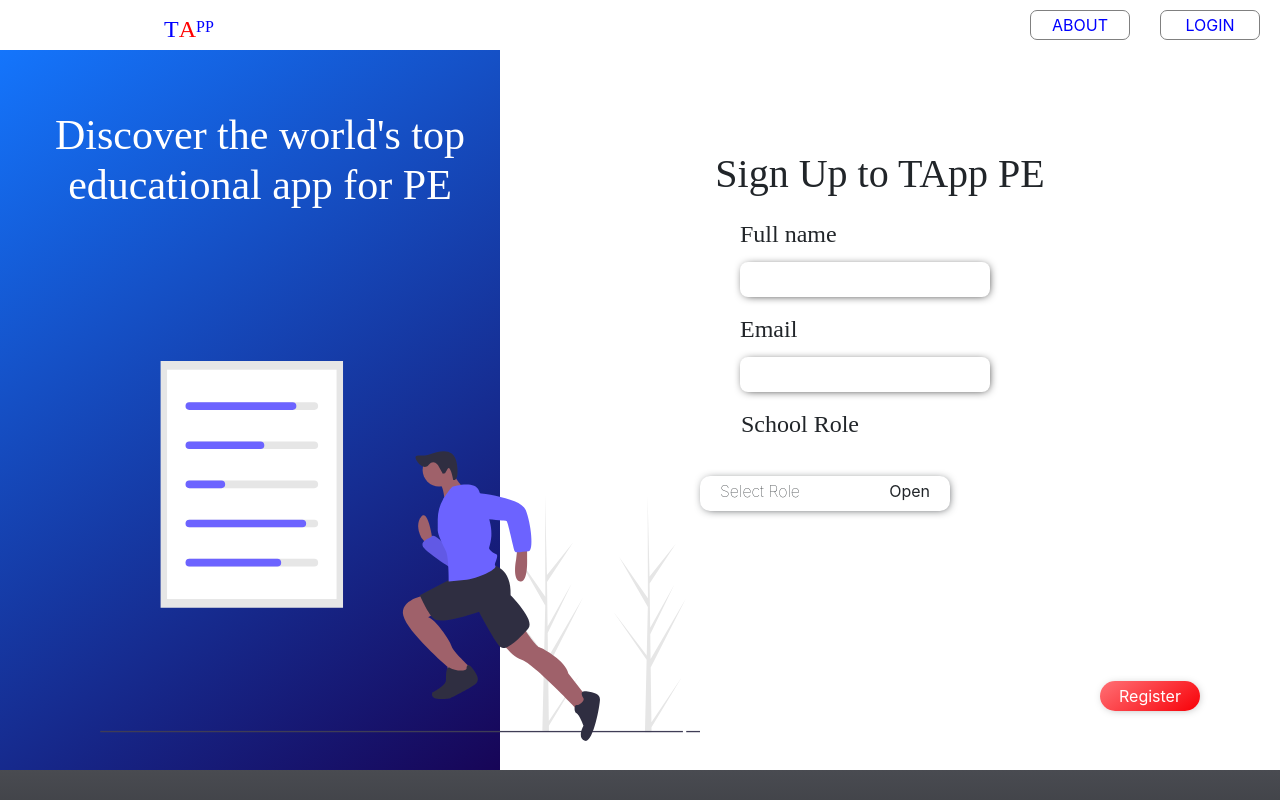
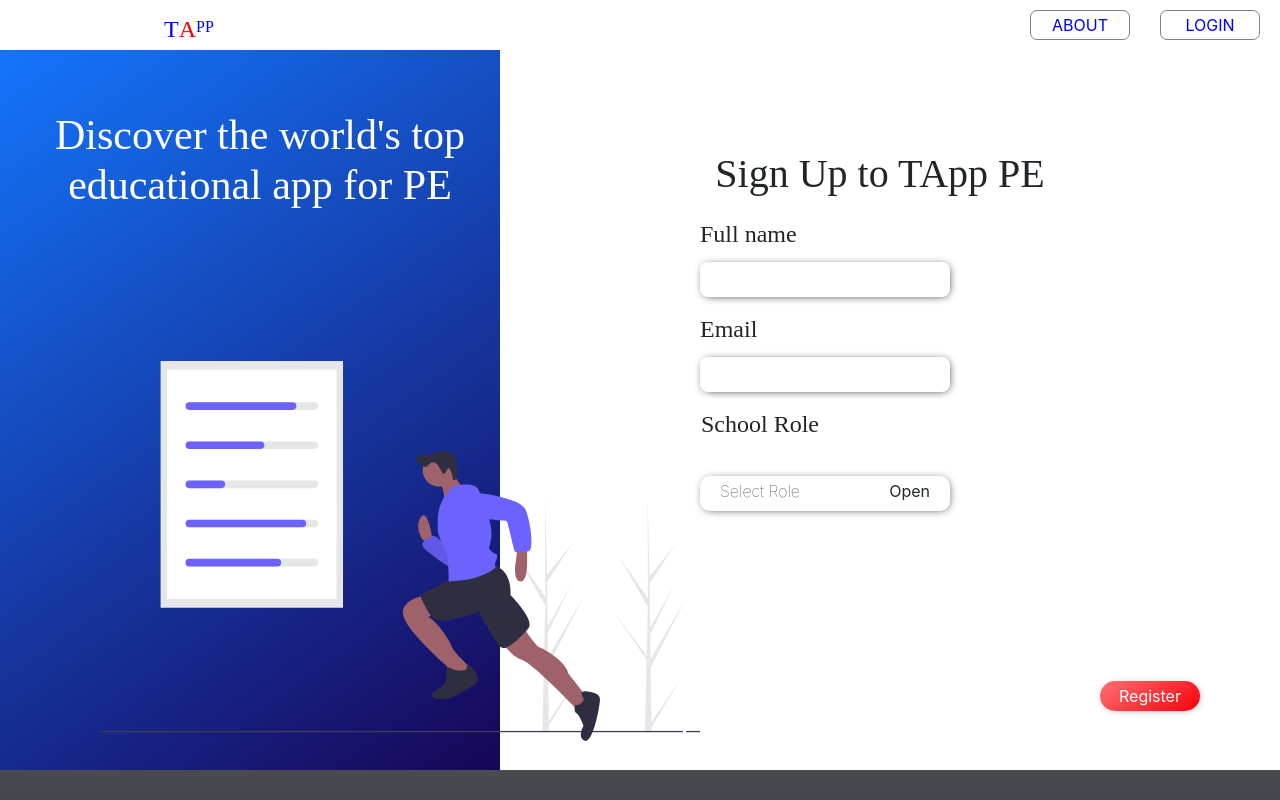
Before and after one commit to TAppPE/TApptest, a React (Create React App) app: page /signup in a window 1280 px wide. Shown: the top 800 px of the page. Built offline with nearby package versions, Linux system fonts and the light colour scheme.

Commit message:
Update signupForm.css

```diff
--- a/src/components/Signup/signupForm.css
+++ b/src/components/Signup/signupForm.css
@@ -55,6 +55,7 @@
     flex-direction: column;
     justify-content: center;
     align-items: center;
+    padding: 0;
 }
 
 #name {
```
